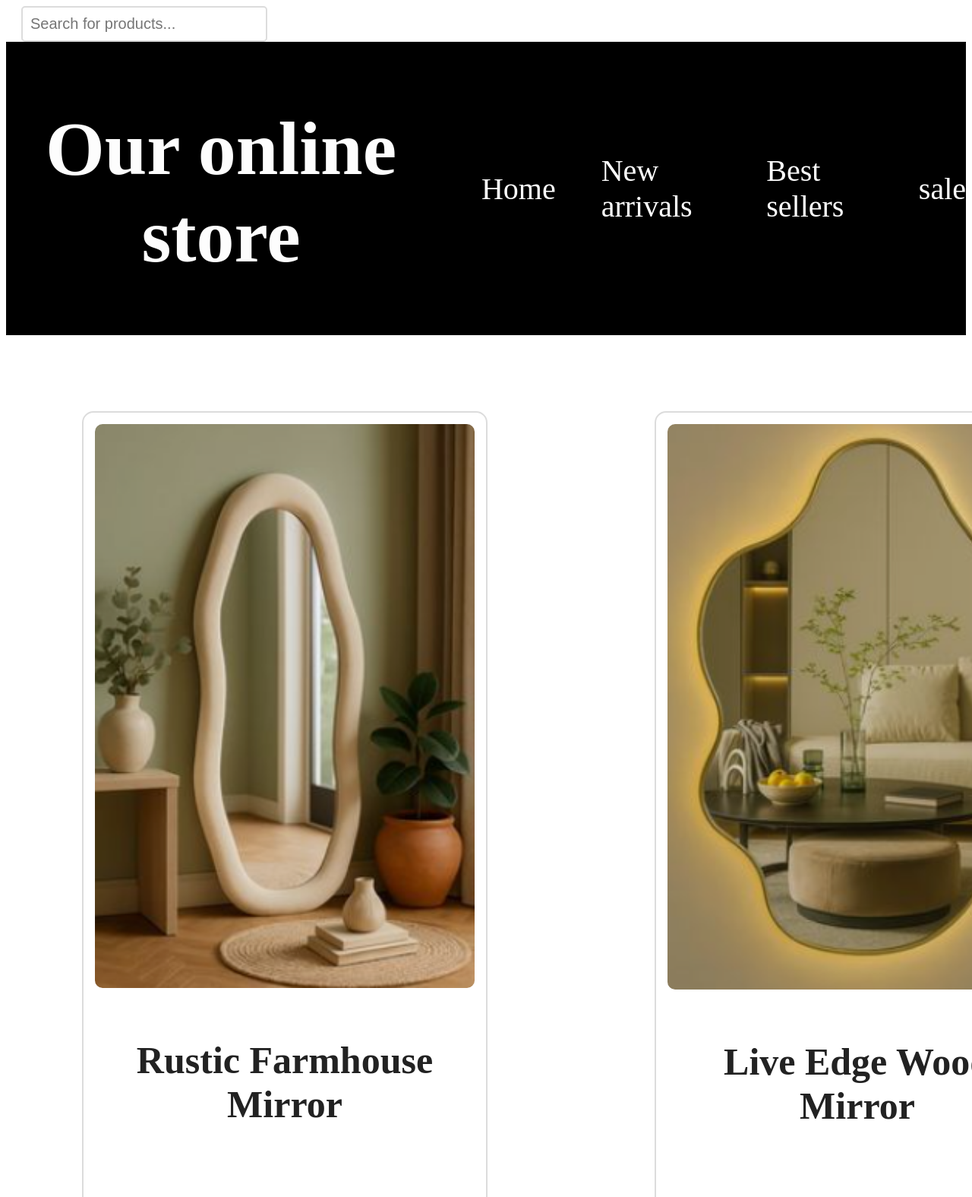
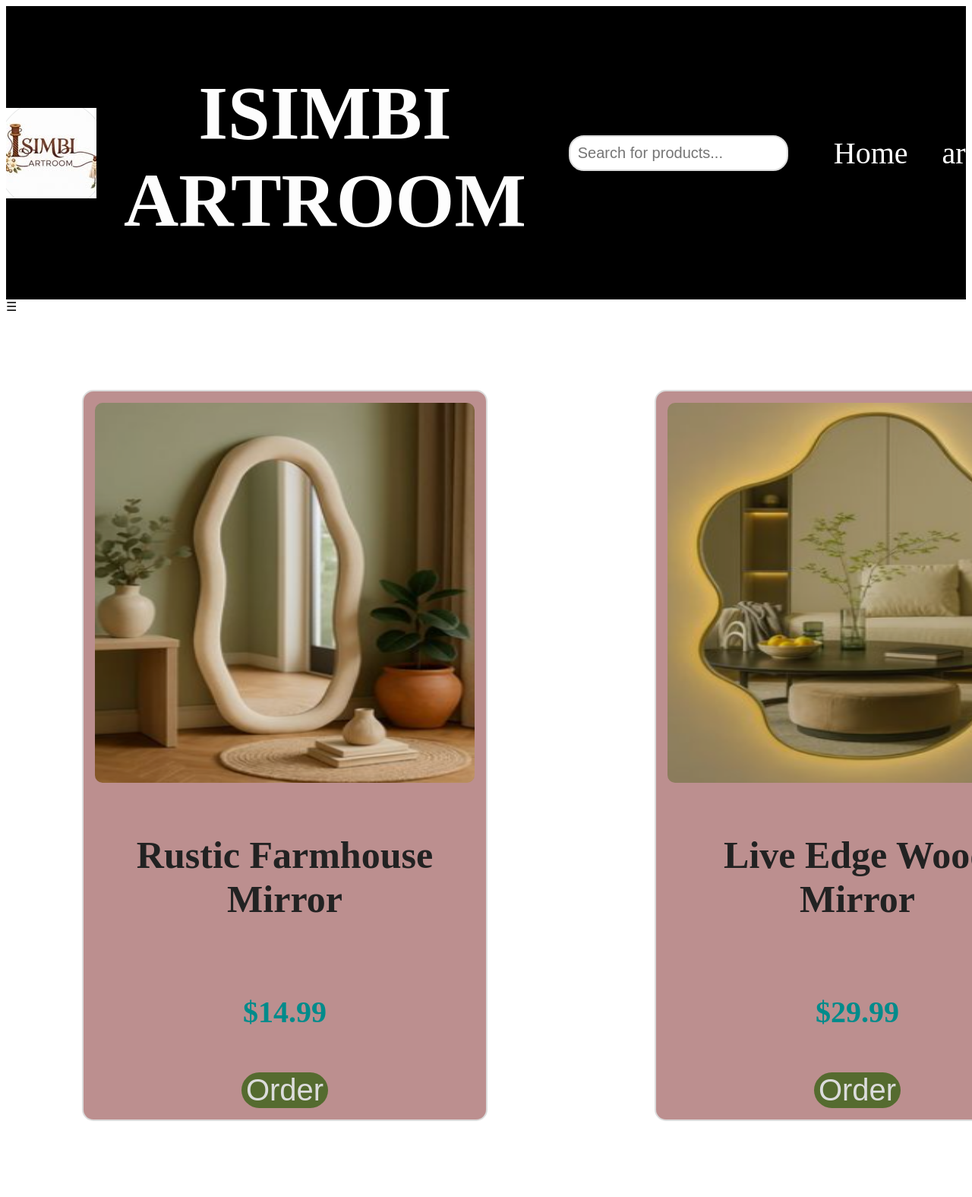
Before and after one commit to ernestinekanyange-byte/Online-store-Projects, a plain HTML site: page Index.html in a window 1280 px wide. Shown: the top 1575 px of the page at 76% size. Drawn offline with Linux system fonts and the light colour scheme.

Commit message:
first commit

```diff
--- a/Index.html
+++ b/Index.html
@@ -1,19 +1,45 @@
 <!DOCTYPE html>
 <html>
     <head>
-        <title> ISIMBI ARTROOM</title>
-        <input type ="text" placeholder="Search for products..." id ="search-bar">
+        <title> ISIMBI ARTROOM </title>
         <link  rel ="stylesheet" href="style.css" >
+
     </head>
     <body>
+        <header>
+
         <div class= "Headings" >
-        <h1> Our online store </h1>
-        <ul>  Home </ul>
-        <ul> New arrivals </ul>
-       <ul>  Best sellers </ul>
-        <ul> sale</ul>
+            <img rel="icon" src="Image/logo.png"  type="image/png">
 
+            <div class="logo">
+                <h1> ISIMBI ARTROOM </h1>
+            </div>
+            <input type ="text" placeholder="Search for products..." id ="search-bar">
+
+            <div class="links">
+                <ul>
+                    <li> <a href="https://www.pinterest.com/business/hub/"> Home </a></li>
+                    <li> <a href="https://www.pinterest.com/search/pins/?q=mirrors&rs=typed"> arrivals </a></li>
+                    <li> <a href=""> sales </a></li>
+                    <li> <a href="">designs </a></li>
+                </ul>
+            </div>
         </div>
+      <div class="menu-btn" onclick="toggleMenu()">☰</div>
+
+
+    <ul class="menu" id="menu">
+        <li><a href="#home">Home</a></li>
+        <li><a href="#services">Services</a></li>
+        <li><a href="#portfolio">Portfolio</a></li>
+        <li><a href="#contact">Contact</a></li>
+    </ul>
+
+</div>
+
+
+    </header>
+
         <div  class="Images">
 
 
@@ -62,16 +88,11 @@
 
 
     </div>
-
-
-
-
-
-
-       <footer>
+        <footer>
             <p> @ 2023 Our  Online Store. All rights reserved  </p>
         </footer>
 
 
+
     </body>
 </html>
--- a/style.css
+++ b/style.css
@@ -5,6 +5,20 @@
     align-items: center;
     background-color: black;
     color: white;
+}
+
+.Headings .links ul {
+    display: flex;
+    gap: 45px;
+}
+
+.Headings .links a {
+    list-style-type: none;
+    color: white;
+    display: flex;
+    gap: 35px;
+    text-decoration: none;
+    display: flex;
 }
 
 h1 {
@@ -30,11 +44,12 @@ h1 {
     gap: 20px;
     max-width: 50%;
     width: 20px;
+
 ;
 }
 
 .product{
-   background-color: white;
+   background-color:rosybrown;
     border: 2px solid #dcdcdc;
     border-radius: 15px;
     padding: 15px;
@@ -55,14 +70,14 @@ h1 {
 }
 #product-price {
     font-size: 40px;
-    color: #f0a500;
+    color:darkcyan;
     font-weight: 600;
     padding: 0 16px 16px 16px;
     text-align: center;
 }
 
 button{
-    background-color: green;
+    background-color: darkolivegreen;
     color: #dcdcdc;
     border: 8px;
     align-items: center;
@@ -73,7 +88,7 @@ button{
 
 .product img  {
     width: 500px;
-    height:fit-content;
+    height: 500px;
     display:flex;
     gap:10px;
     flex-wrap: wrap;
@@ -88,7 +103,14 @@ button{
     padding: 10px;
     font-size: 20px;
     border: 2px solid #dcdcdc;
-    border-radius: 5px;
+    border-radius: 20px;
     width: 300px;
     margin-left: 20px;
 }
+
+.menu{
+    display: none;
+    font-size: 700px;
+    cursor: pointer;
+    color: white;
+}
```
Also changed, not shown: Image/logo.png (added).
